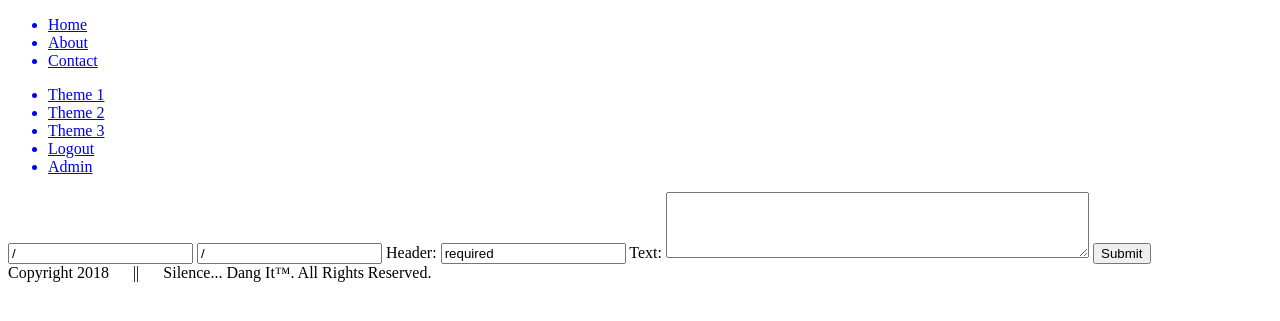
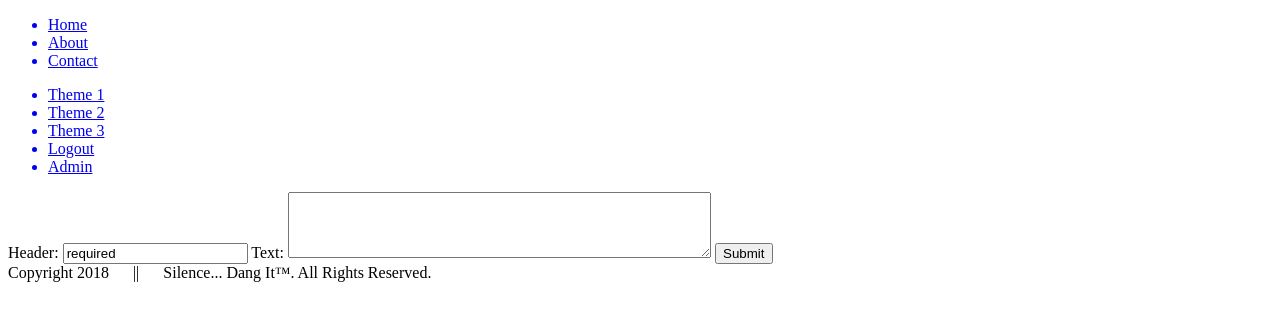
Before and after one commit to csanders97/Silence...Dang_It, a PHP site: page /edit.php in a window 1280 px wide. Shown: the top 321 px of the page. Run offline with PHP 8.4, Linux system fonts and the light colour scheme; a user stored in the database is signed in; data comes from the database, SQL or seed files in the repository.

Commit message:
Forgot to hide the extra POST variables, hidden now.

```diff
--- a/edit.php
+++ b/edit.php
@@ -91,8 +91,8 @@
         <body>
             <?php include 'header.php' ?>
             <form action="edit" method="POST">
-                <input type="test" name="pageVar" value=<?php echo $pageVariable ?> />
-                <input type="test" name="parentVar" value=<?php echo $parentVariable ?> />
+                <input type="test" name="pageVar" style="display:none" value=<?php echo $pageVariable ?> />
+                <input type="test" name="parentVar" style="display:none" value=<?php echo $parentVariable ?> />
                 <label>Header:</label>
                 <input type="text" class="header" name="header" value=<?php echo $existingHeader ?> required />
                 <label>Text:</label>
```
